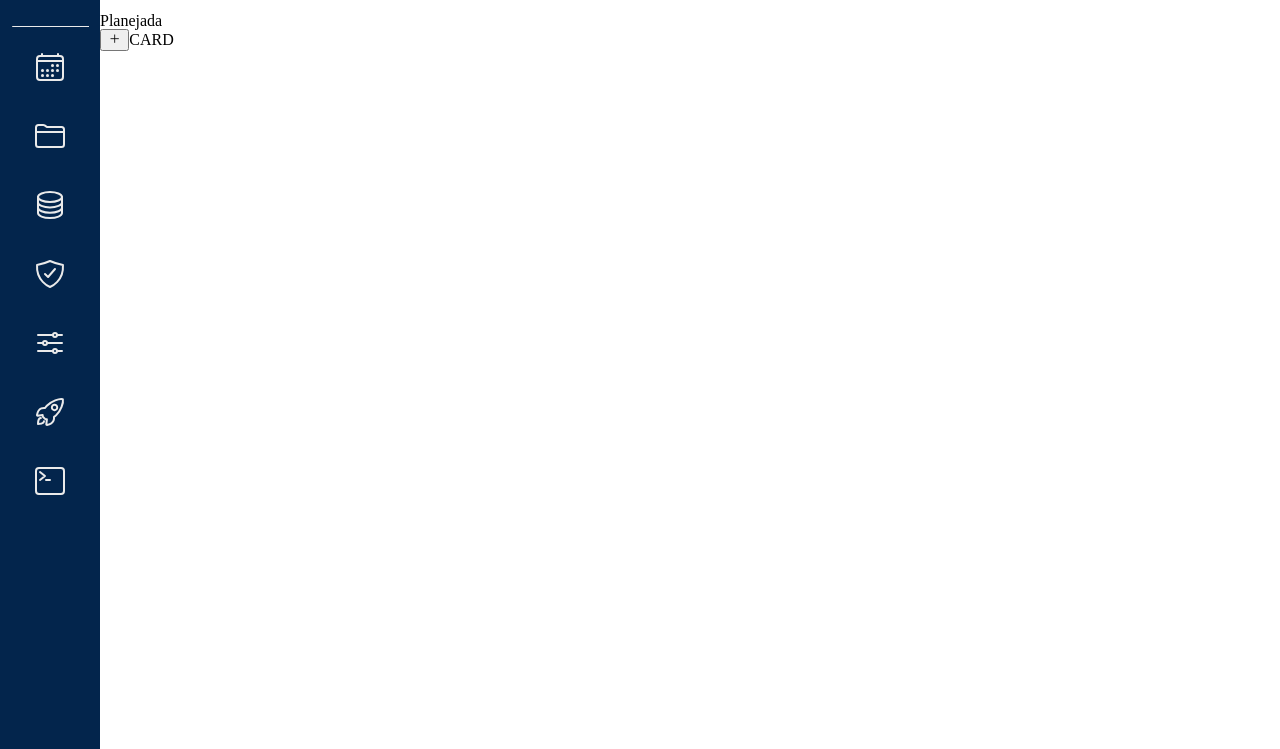
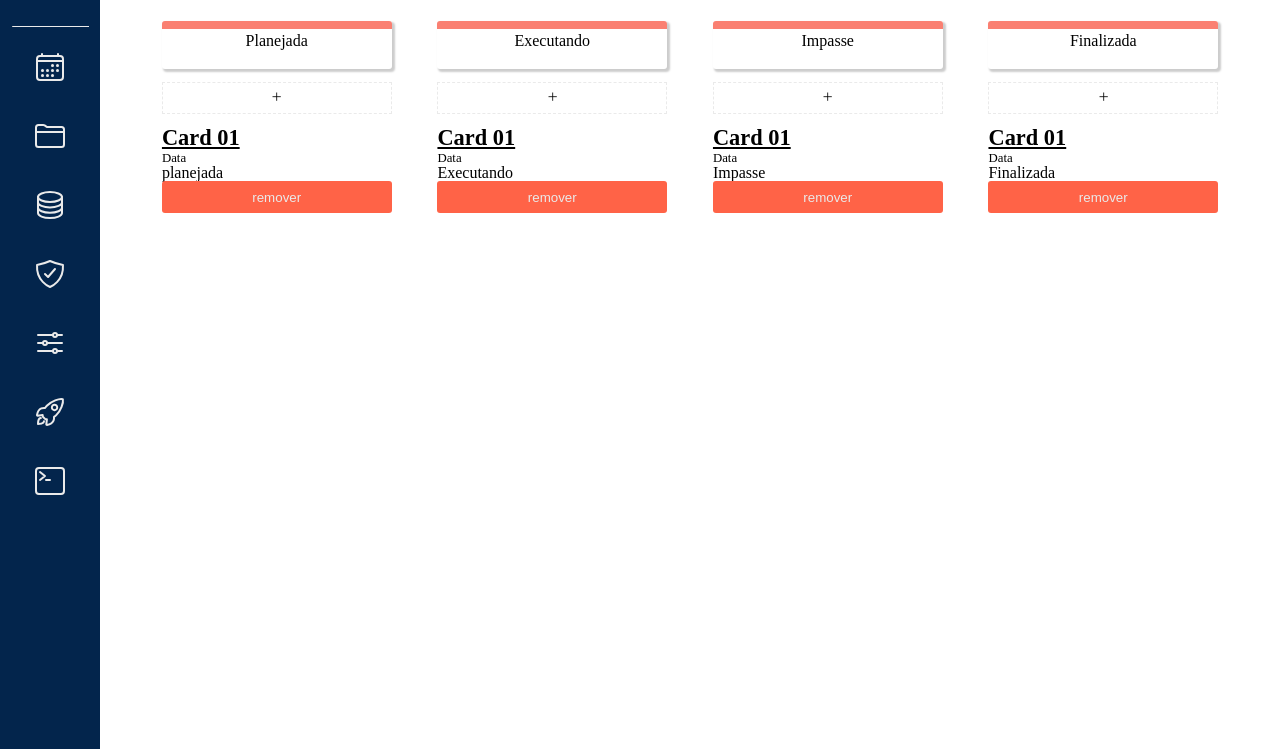
Before and after one commit to alekgomes/bsine-challenge, a React app: page / in a window 1280 px wide. Shown: the part 51-800 px from the top of the page. Built offline with nearby package versions, Linux system fonts and the light colour scheme.

Commit message:
add new card

```diff
--- /dev/null
+++ b/src/Components/Card/index.js
@@ -0,0 +1,15 @@
+import React from "react";
+import "./style.scss";
+
+const Card = ({title, body}) => {
+  return (
+    <div className="card">
+      <h1>{title}</h1>
+      <span>Data</span>
+      <p className="body">{body}</p>
+      <button className="remove">remover</button>
+    </div>
+  );
+};
+
+export default Card;
--- /dev/null
+++ b/src/Components/Card/style.scss
@@ -0,0 +1,27 @@
+.card {
+  h1 {
+    text-align: left;
+    font-weight: bold;
+    text-decoration: underline;
+    font-size: 1.4rem;
+  }
+
+  span {
+    display: inline-block;
+    text-align: left;
+    font-size: 0.8rem;
+    width: 100%;
+  }
+
+  .body {
+    text-align: left;
+  }
+
+  .remove {
+    border: none;
+    border-radius: 3px;
+    background-color: tomato;
+    color: #eaeaea;
+    width: 100%;
+  }
+}
--- /dev/null
+++ b/src/Components/FormNewCard/index.js
@@ -0,0 +1,42 @@
+import React, { useState } from "react";
+import Card from "../Card";
+
+import "./style.scss";
+
+const FormNewCard = ({ addCard, setIsEditing }) => {
+  const [title, setTitle] = useState("");
+  const [body, setBody] = useState("");
+
+  const handleSubmit = (e) => {
+    e.preventDefault();
+    addCard[1]([
+      ...addCard[0],
+      <Card title={title} body={body} />,
+    ]);
+    setTitle("");
+    setBody("");
+    setIsEditing(false);
+  };
+
+  return (
+    <form>
+      <p>
+        <input
+          type="text"
+          placeholder="Título"
+          onChange={(e) => setTitle(e.target.value)}
+        />
+      </p>
+      <p>
+        <textarea
+          type="text"
+          placeholder="Mensagem"
+          onChange={(e) => setBody(e.target.value)}
+        />
+      </p>
+      <button onClick={(e) => handleSubmit(e)}>Salvar</button>
+    </form>
+  );
+};
+
+export default FormNewCard;
--- /dev/null
+++ b/src/Components/FormNewCard/style.scss
@@ -0,0 +1,7 @@
+form {
+  input,
+  textarea {
+    box-sizing: border-box;
+    width: 100%;
+  }
+}
--- /dev/null
+++ b/src/Components/Lane/index.js
@@ -0,0 +1,22 @@
+import React, { useState } from "react";
+import FormNewCard from '../FormNewCard'
+import "./style.scss";
+
+const Lane = ({ title, cards }) => {
+  const [isEditing, setIsEditing] = useState(false);
+  return (
+    <section className="lane">
+      <h1 className="title">{title}</h1>
+      {isEditing ? (
+        <FormNewCard addCard={cards} setIsEditing={setIsEditing} />
+      ) : (
+        <button onClick={() => setIsEditing(true)}>
+          <ion-icon name="add-outline"></ion-icon>
+        </button>
+      )}
+    {cards[0]}
+    </section>
+  );
+};
+
+export default Lane;
--- /dev/null
+++ b/src/Components/Lane/style.scss
@@ -0,0 +1,28 @@
+section.lane {
+    width: 20%;
+    height: 100%;
+    display: flex;
+    flex-direction: column;
+    text-align: center;
+
+    & > *:not(.title) {
+        margin-top: .8rem;
+    }
+
+    .title {
+        padding: 4px 8px;
+        border-radius: 3px;
+        box-shadow: 2px 2px 2px 1px rgba(0, 0, 0, 0.2);
+        height: 2rem;
+        border-top: 8px solid salmon;
+    }
+
+    button {
+        padding: 4px 8px;
+        border: dashed 1px #eaeaea;
+        vertical-align: middle;
+        background-color: inherit;
+        cursor: pointer;
+        height: 2rem;
+    }
+}
--- a/src/Components/Lanes/index.js
+++ /dev/null
@@ -1,15 +0,0 @@
-import React from "react";
-
-const Lane = ({ title }) => {
-  return (
-    <section>
-      <h1>{title}</h1>
-      <button>
-        <ion-icon name="add-outline"></ion-icon>
-      </button>
-      CARD
-    </section>
-  );
-};
-
-export default Lane;
--- a/src/Layout/Main/style.scss
+++ b/src/Layout/Main/style.scss
@@ -1,4 +1,7 @@
 main {
+    display: flex;
+    justify-content: space-evenly;
     grid-row: 2;
     grid-column: 2;
+    padding: 8px 16px;
 }
--- a/src/index.js
+++ b/src/index.js
@@ -1,18 +1,27 @@
-import React from "react";
+import React, { useState } from "react";
 import ReactDOM from "react-dom";
 import Aside from "./Layout/Aside";
 import Header from "./Layout/Header";
-import Lane from "./Components/Lanes";
+import Lane from "./Components/Lane";
 import Main from "./Layout/Main";
+import Card from "./Components/Card";
 import "./style.scss";
 
 const App = () => {
+  const [cardsPlanejada, setCardsPlanejada] = useState([<Card title="Card 01" body={"planejada"} />])
+  const [cardsExecutando, setCardsExecutando] = useState([<Card title="Card 01" body={"Executando"} />])
+  const [cardsImpasse, setCardsImpasse] = useState([<Card title="Card 01" body={"Impasse"} />])
+  const [cardsFinalizada, setCardsFinalizada] = useState([<Card title="Card 01" body={"Finalizada"} />])
+
   return (
     <>
       <Header />
       <Aside />
       <Main>
-        <Lane title="Planejada" />
+        <Lane title="Planejada" cards={[cardsPlanejada, setCardsPlanejada]} />
+        <Lane title="Executando" cards={[cardsExecutando, setCardsExecutando]} />
+        <Lane title="Impasse" cards={[cardsImpasse, setCardsImpasse]} />
+        <Lane title="Finalizada" cards={[cardsFinalizada, setCardsFinalizada]} />
       </Main>
     </>
   );
```
Also changed, not shown: 5 other files.
